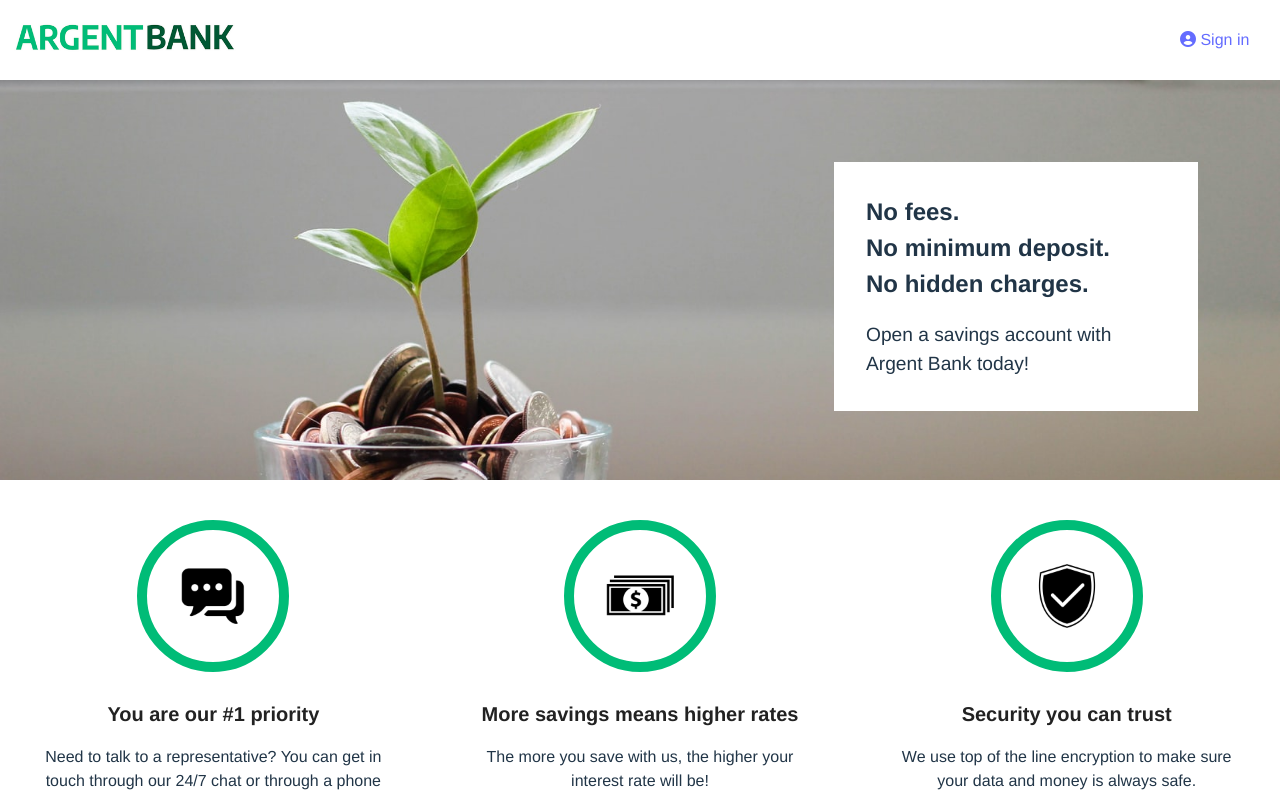
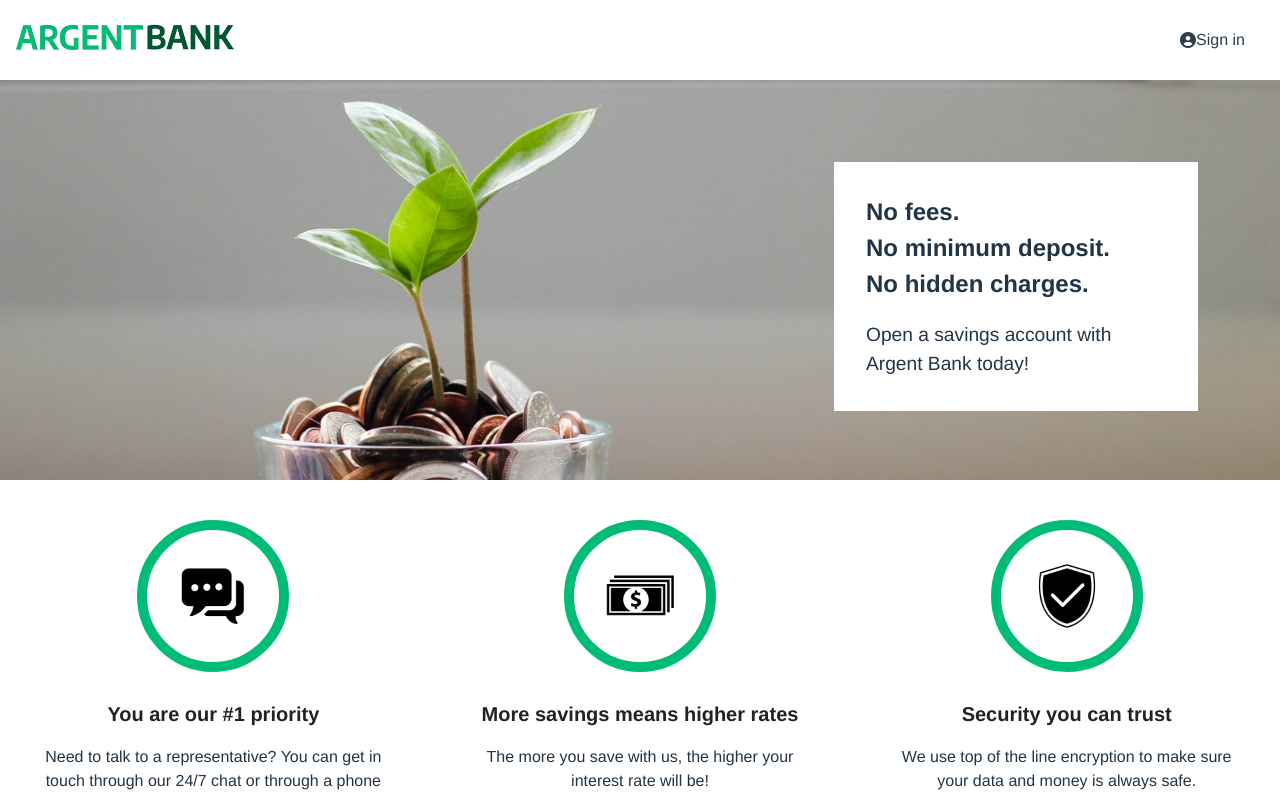
Before and after one commit to Abdillah-MD/ArgentBank, a React (Vite) app in the folder client/: page / in a window 1280 px wide. Shown: the top 796 px of the page. Built offline with nearby package versions, Linux system fonts and the light colour scheme.

Commit message:
link color black du header

```diff
--- a/client/src/components/Header/main.jsx
+++ b/client/src/components/Header/main.jsx
@@ -42,7 +42,7 @@ const Header = () => {
                     ? <>
                     {isAuthenticated && (
                         <>
-                            <Link className="header_nav-link" to="/admin/user"><i className="fa-solid fa-circle-user"></i> <UserName name={`${User?.userName}`} /></Link>
+                            <p className="header_nav-link" to="/admin/"><i className="fa-solid fa-circle-user"></i> <UserName name={`${User?.userName}`} /></p>
                             <Link className="header_nav-link" to="/accueil" onClick={removeToken}><i className="fa-solid fa-right-from-bracket"></i> Sign out</Link>
                         </>
                     )}
--- a/client/src/components/Header/style.scss
+++ b/client/src/components/Header/style.scss
@@ -31,6 +31,20 @@
         a {
             width: 30%;
             max-width: 100px;
+            display: flex;
+            align-items: center;
+            color: #2c3e50;
+
+            @media (max-width: 720px) {
+                width: 50%;
+                font-size: 15px;
+            }
+        }
+
+        p {
+            width: 30%;
+            font-weight: 500;
+            color: #2c3e50;
 
             @media (max-width: 720px) {
                 width: 50%;
```
